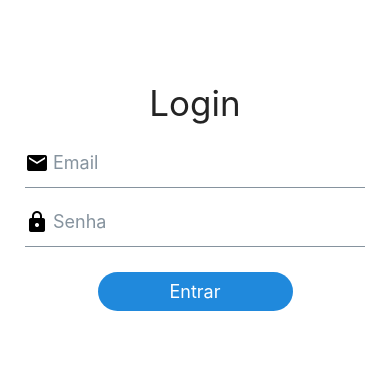
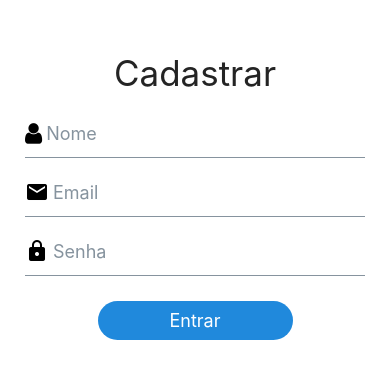
Before and after one commit to caduzindev/app-notas, a React Native app: screen / in a window 390 px wide. Shown: the part 226-604 px from the top of the page. Built offline with nearby package versions, Linux system fonts and the light colour scheme.

Commit message:
Feito Register

```diff
--- a/App.tsx
+++ b/App.tsx
@@ -1,8 +1,8 @@
 import React from 'react';
-import Login from './screens/Login';
+import Register from './screens/Register';
 
 export default function App() {
   return (
-      <Login/>
+      <Register/>
   );
 }
--- a/screens/Register/index.tsx
+++ b/screens/Register/index.tsx
@@ -0,0 +1,37 @@
+import React from 'react'
+import { View,SafeAreaView } from 'react-native'
+import { Input,Text,Button } from 'react-native-elements'
+import MaterialComminutyIcons from 'react-native-vector-icons/MaterialCommunityIcons'
+import FontAwesome from 'react-native-vector-icons/FontAwesome'
+
+import styles from './styles'
+
+const Register = ()=>{
+    return (
+        <SafeAreaView style={styles.container}>
+            <Text h2>Cadastrar</Text>
+            <View style={styles.boxLogin}>
+                <Input
+                    placeholder="Nome"
+                    leftIcon={<FontAwesome name="user" size={24}/>}
+                />
+                <Input
+                    placeholder="Email"
+                    leftIcon={<MaterialComminutyIcons name="email" size={24}/>}
+                />
+                <Input
+                    placeholder="Senha"
+                    secureTextEntry={true}
+                    leftIcon={<MaterialComminutyIcons name="lock" size={24}/>}
+                />
+            </View>
+            <Button
+                title="Entrar"
+                buttonStyle={styles.buttonStyle}
+                containerStyle={styles.containerButtonStyle}
+            />
+        </SafeAreaView>
+    )
+}
+
+export default Register
--- a/screens/Register/styles.ts
+++ b/screens/Register/styles.ts
@@ -0,0 +1,22 @@
+import { StyleSheet } from "react-native";
+
+const styles = StyleSheet.create({
+    container:{
+        flex:1,
+        justifyContent:'center',
+        alignItems:'center'
+    },
+    boxLogin:{
+        width:'100%',
+        padding:15
+    },
+    buttonStyle:{
+        borderRadius:20,
+        fontWeight:'bold'
+    },
+    containerButtonStyle:{
+        width:'50%'
+    }
+})
+
+export default styles
```
Also changed, not shown: screens/Home/index.tsx (added, +7 -0 lines).
